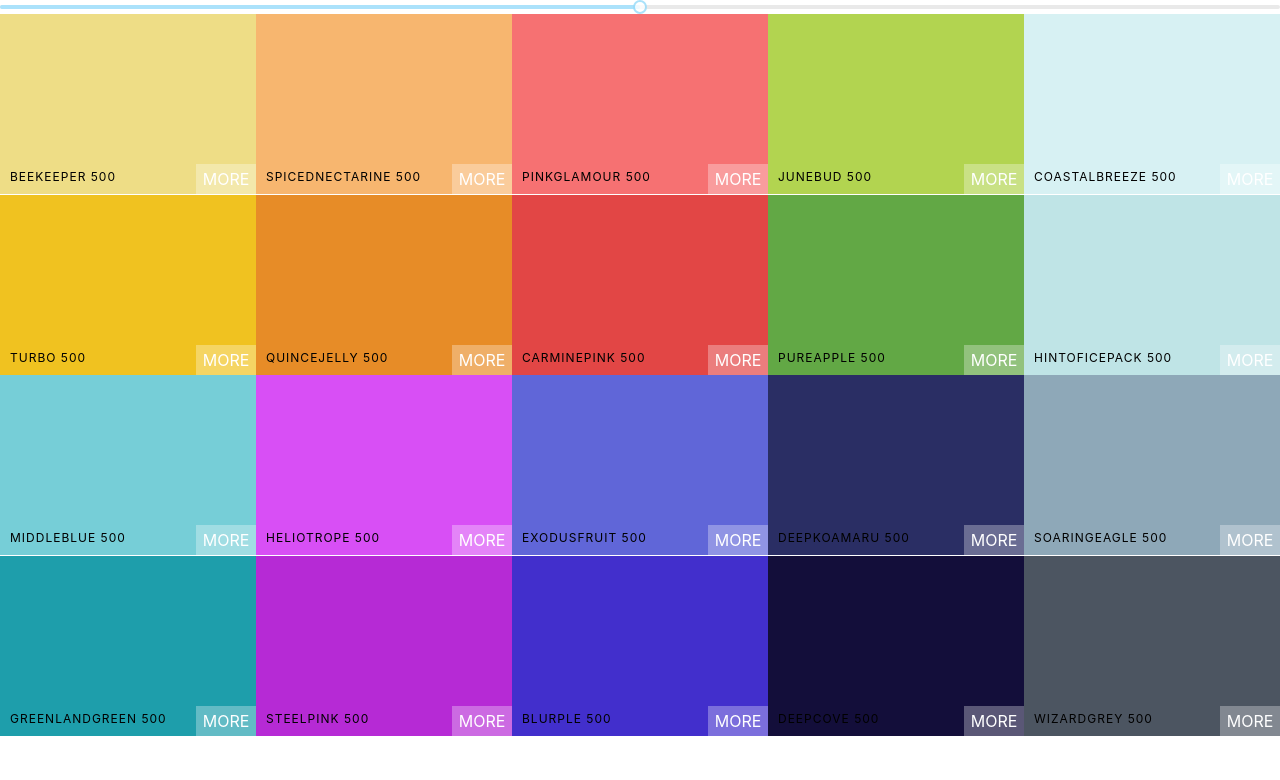
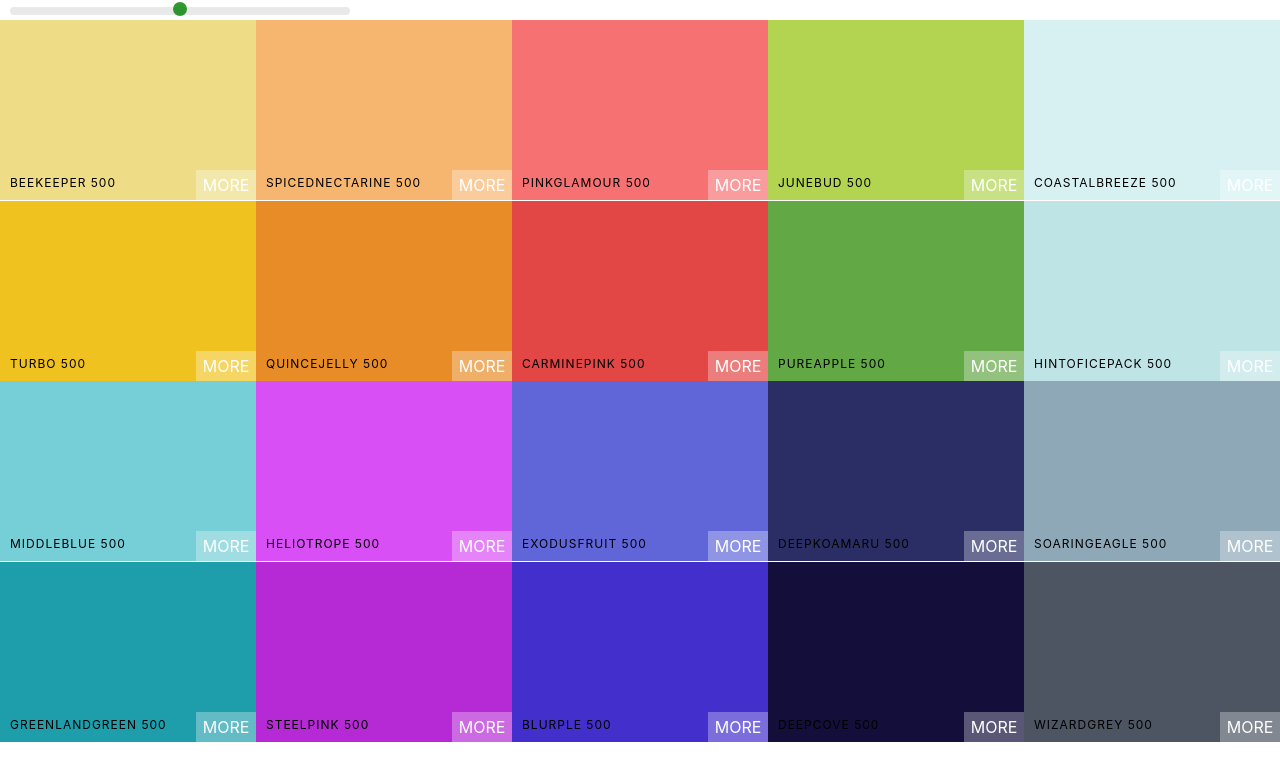
Before and after one commit to AdrianKusek/react-colors, a React (Create React App) app: page / in a window 1280 px wide. Shown: the top 780 px of the page. Built offline with nearby package versions, Linux system fonts and the light colour scheme.

Commit message:
style color sider

```diff
--- a/src/Pallete.css
+++ b/src/Pallete.css
@@ -4,3 +4,20 @@
 .Pallete-colors{
     height: 90%;
 }
+.slider{
+    width: 340px;
+    margin: 0 10px;
+    display: inline-block;
+}
+.rc-slider-track{
+    background-color: transparent !important;
+}
+.rc-slider-rail{
+    height: 8px !important;
+}
+.rc-slider-handle{
+    background-color: green !important;
+    outline: none !important;
+    border: 2px solid green !important;
+    box-shadow: none !important;
+}
--- a/src/Pallete.js
+++ b/src/Pallete.js
@@ -13,7 +13,11 @@ export default function Pallete(props) {
   }
   return (
     <div className='Pallete'>
-        <Slider defaultValue={level} min={100} max={900} step={100} onChangeComplete={changeLevel}/>
+        <div className='slider'>
+            <Slider defaultValue={level} min={100} max={900} step={100} onChangeComplete={changeLevel}/>
+
+
+        </div>
         {/* navbar goes here */}
         <div className='Pallete-colors'>
             {/* bunch of color boxes */}
```
